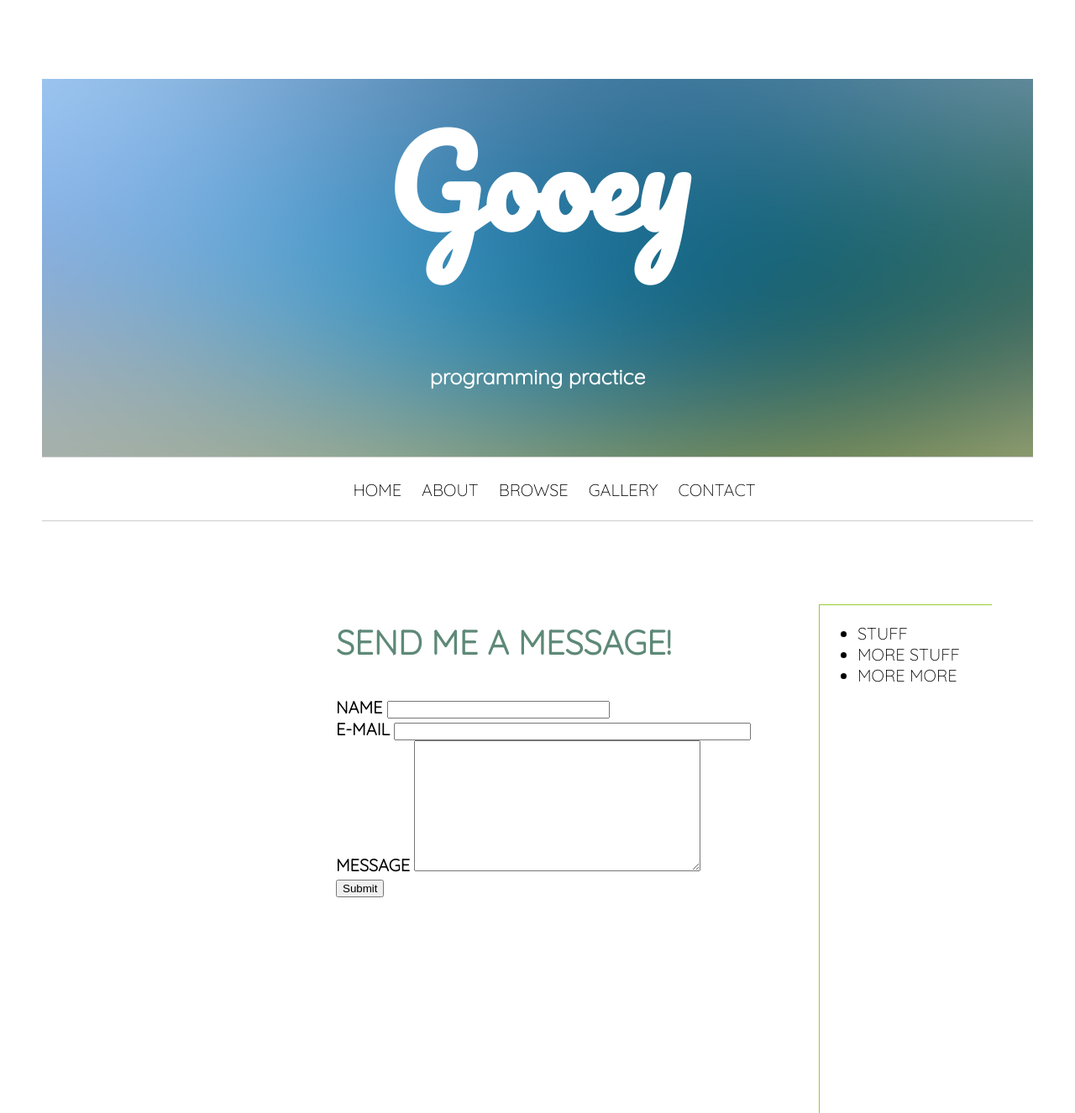
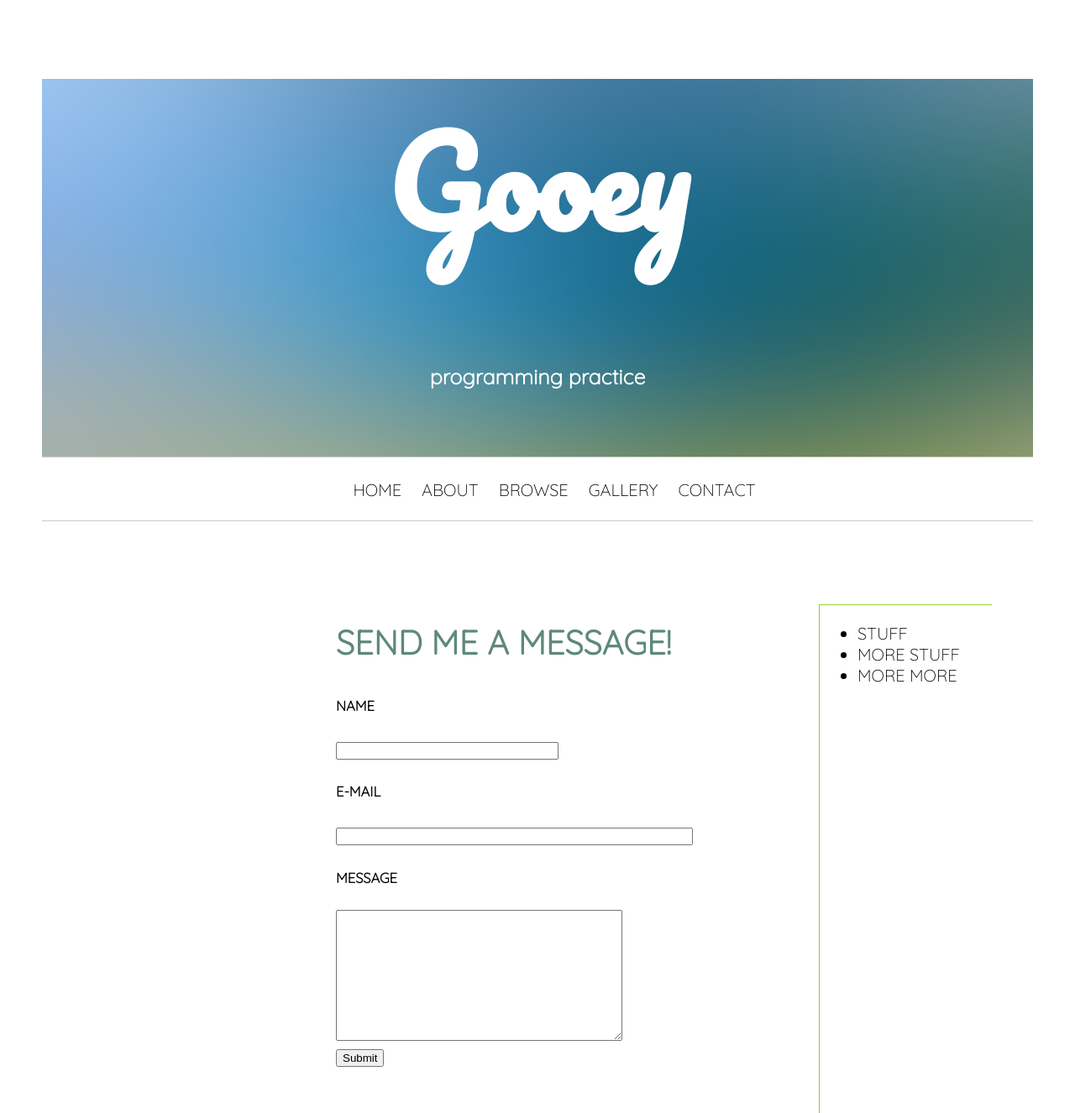
Before and after one commit to rcmetcalf/rcmetcalf.github.io, a Jekyll site: the page gooey/contact.html, which Jekyll copies as it is, in a window 1280 px wide. Shown: the whole page at 84% size. Built offline with Jekyll 4.4.1, drawn with Linux system fonts in a browser that asks for light colours; Markdown is read by kramdown in place of the engine named in the settings.

Commit message:
contact form

```diff
--- a/gooey/contact.html
+++ b/gooey/contact.html
@@ -44,18 +44,24 @@
 		</div>
 
 		<div>
-		<label for="name">Name</label>
-		<input type="text" id="name" size="30"/>
+		<h5>
+		Name
+		</h5>
+		<input type="text" name="Name" size="30">
 		</div>
 
 		<div>
-		<label for="name">E-mail</label>
-		<input type="email" id="mail" size="50"/>
+		<h5>
+		E-mail
+		</h5>
+		<input type="email" name="E-mail" size="50">
 		</div>
 
 		<div>
-		<label for="msg">Message</label>
-		<textarea id="msg" rows=10 cols=40></textarea>
+		<h5>
+		Message
+		</h5>
+		<textarea name="Message" rows=10 cols=40></textarea>
 		</div>
 
 		<div>
```
